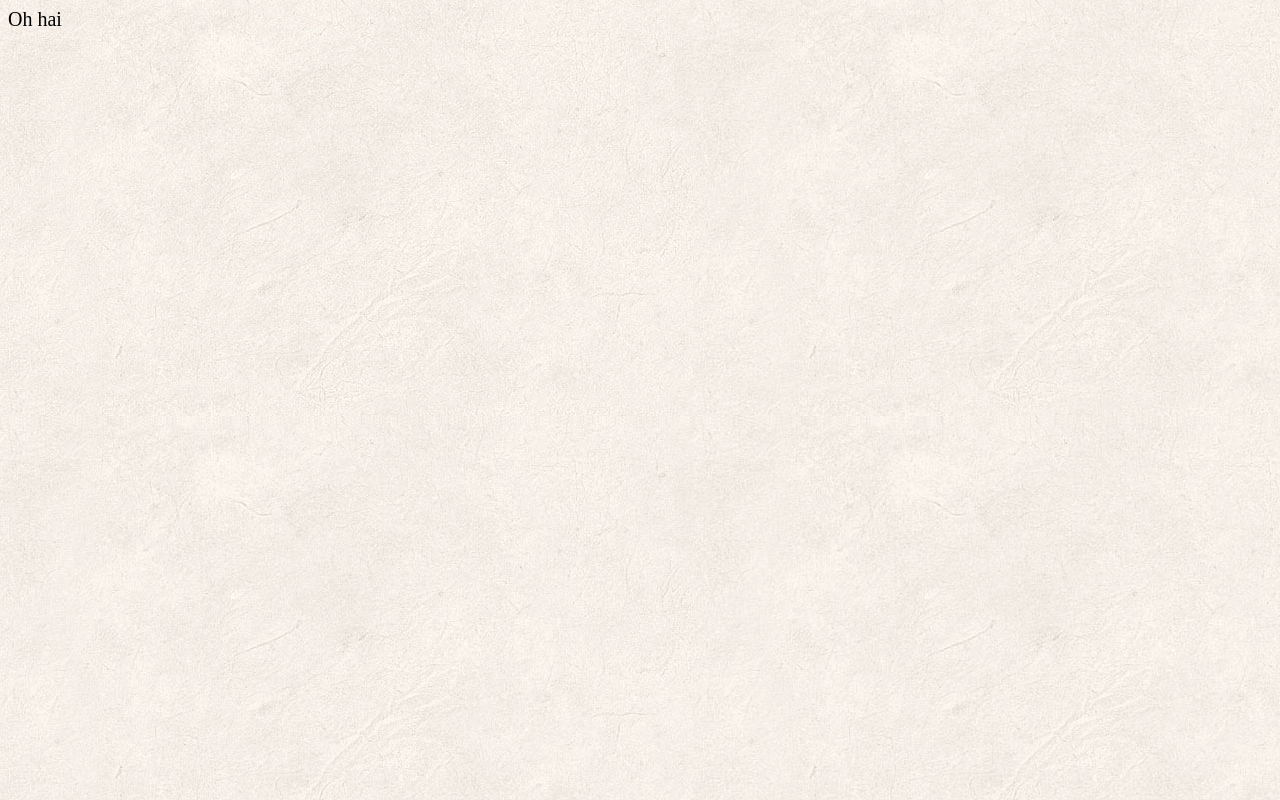
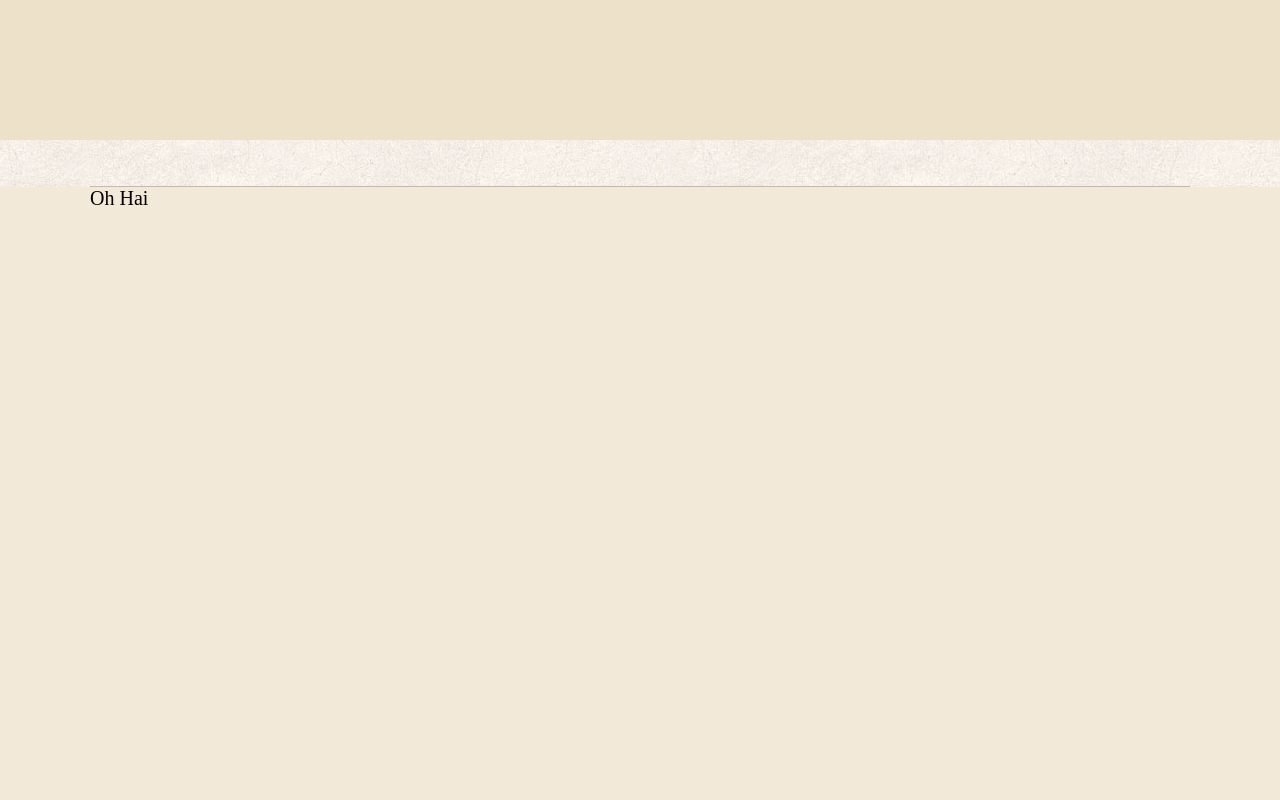
Before and after one commit to aarchbold/claremont-rebuild, a website: page webapp/index.html in a window 1280 px wide. Drawn offline with nearby package versions, Linux system fonts and the light colour scheme.

Commit message:
updating HTML outline

```diff
--- a/src/sass/modules/layout.scss
+++ b/src/sass/modules/layout.scss
@@ -3,13 +3,32 @@ body {
 }
 
 body {
+    background-color: #f3e9d9;
+    font-size: rem(20px);
+    margin: 0
+}
+
+#site-header {
+    background: url(../images/backgrounds/bg-header.png);
+    height: rem(140px);
+}
+
+#access {
+    height: 46px;
+    border-bottom: 1px solid #bebab7;
+    width: 1100px;
+    margin: auto;
+}
+
+.wrap-container {
+    width: 100%
+}
+
+.wrap-container__nav {
     background: url(../images/backgrounds/bg-papertexture.jpg);
-    font-size: rem(20px)
 }
 
 .main-container {
-	position: relative;
-	max-width: rem(1420px);
-	margin: 0 auto;
-	padding: 0 rem(20px);
+    width: 1100px;
+    margin: auto;
 }
--- a/webapp/index.html
+++ b/webapp/index.html
@@ -15,8 +15,20 @@
             <p class="browserupgrade">You are using an <strong>outdated</strong> browser. Please <a href="http://browsehappy.com/">upgrade your browser</a> to improve your experience.</p>
         <![endif]-->
 
-        Oh hai
+        <header role="banner" id="site-header"></header>
+        <div class="wrap-container wrap-container__nav">
+            <nav id="access" role="navigation" class="container"></nav>
+        </div>
 
+        <div class="wrap-container">
+            <main class="main-container">
+                Oh Hai
+            </main>
+        </div>
+
+        <footer class="footer-nav">
+
+        </footer>
 
         <script src="https://ajax.googleapis.com/ajax/libs/jquery/1.11.3/jquery.min.js"></script>
         <script>window.jQuery || document.write('<script src="static/js/vendor/jquery-1.11.3.min.js"><\/script>')</script>
```
Also changed, not shown: src/css/styles.css, webapp/static/css/styles.css, webapp/static/images/backgrounds/bg-header.png (added).
